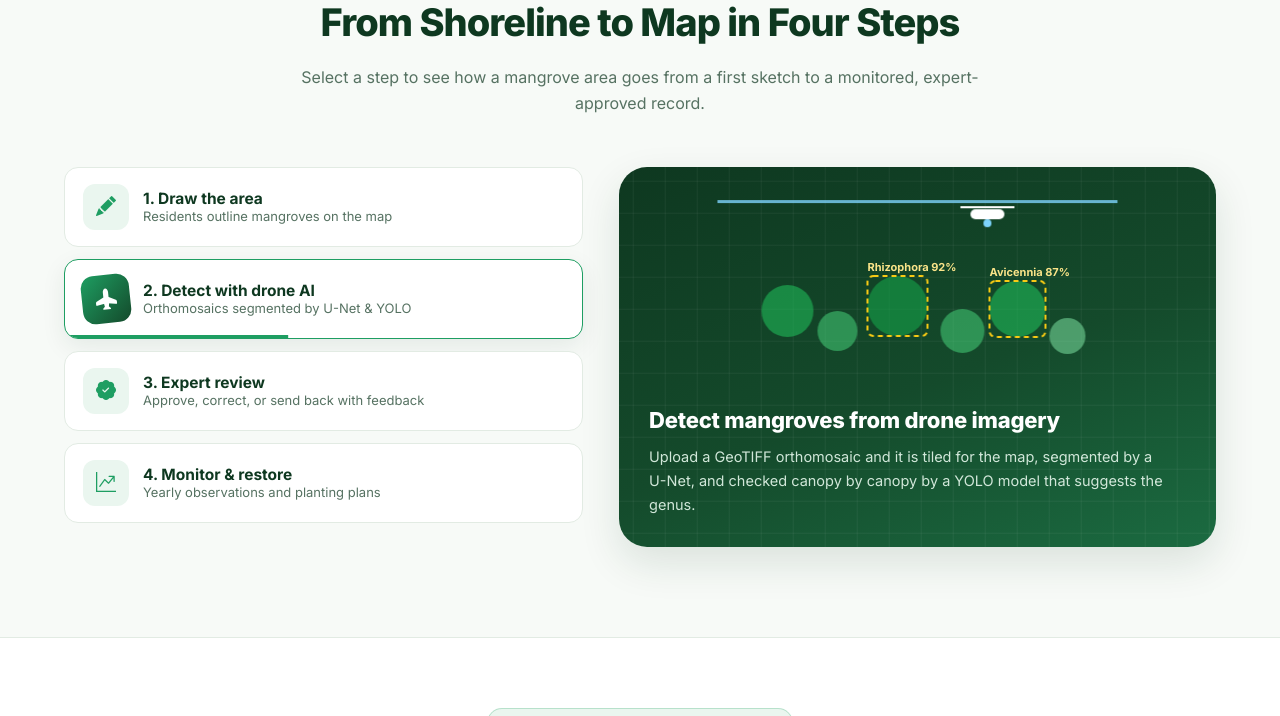
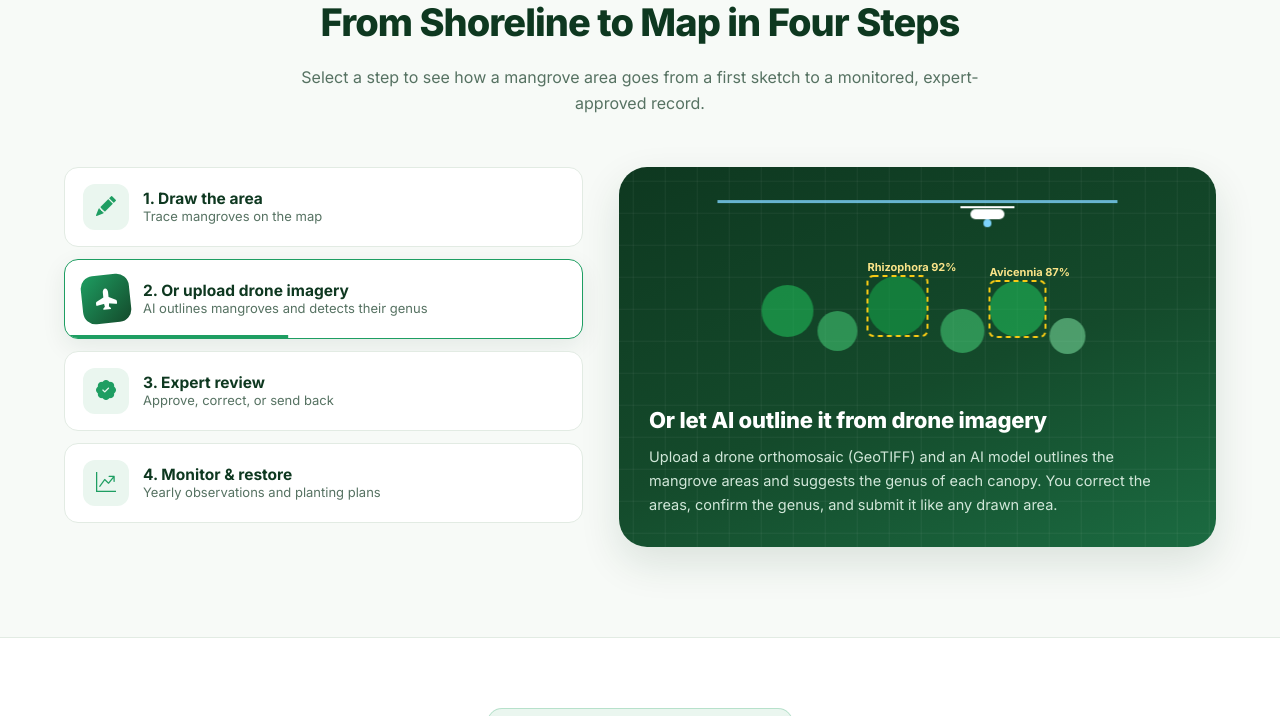
Before and after one commit to jing378/MangroveMap, a Laravel app: page / in a window 1280 px wide. Shown: the part 2232-2948 px from the top of the page. Run offline with Laravel 12, Linux system fonts and the light colour scheme; data that the repository does not hold is empty.

Commit message:
Clarify landing page hero eyebrow and How It Works steps
Co-Authored-By: Claude Opus 5.5 <noreply@anthropic.com>

```diff
--- a/resources/views/index.blade.php
+++ b/resources/views/index.blade.php
@@ -2641,7 +2641,7 @@
     <div class="hero-content">
       <div class="hero-eyebrow hero-enter" style="--d:0">
         <span class="pulse-dot"></span>
-        <span>Geospatial Environmental Intelligence &amp; Coastal Conservation</span>
+        <span>Southern Leyte, Philippines · Coastal Conservation</span>
       </div>
 
       <h1 class="hero-title hero-enter" style="--d:1">
@@ -2811,17 +2811,17 @@
       <ul class="how-steps" id="howSteps" role="tablist" aria-label="How MangroveMap works">
         <li><button type="button" class="how-step active" role="tab" aria-selected="true" aria-controls="howPanel0" data-step="0">
           <span class="how-step-num"><i class="bi bi-pencil-fill"></i></span>
-          <span><span class="how-step-title">1. Draw the area</span><br><span class="how-step-sub">Residents outline mangroves on the map</span></span>
+          <span><span class="how-step-title">1. Draw the area</span><br><span class="how-step-sub">Trace mangroves on the map</span></span>
           <span class="how-step-bar"></span>
         </button></li>
         <li><button type="button" class="how-step" role="tab" aria-selected="false" aria-controls="howPanel1" data-step="1" tabindex="-1">
           <span class="how-step-num"><i class="bi bi-airplane-fill"></i></span>
-          <span><span class="how-step-title">2. Detect with drone AI</span><br><span class="how-step-sub">Orthomosaics segmented by U-Net &amp; YOLO</span></span>
+          <span><span class="how-step-title">2. Or upload drone imagery</span><br><span class="how-step-sub">AI outlines mangroves and detects their genus</span></span>
           <span class="how-step-bar"></span>
         </button></li>
         <li><button type="button" class="how-step" role="tab" aria-selected="false" aria-controls="howPanel2" data-step="2" tabindex="-1">
           <span class="how-step-num"><i class="bi bi-patch-check-fill"></i></span>
-          <span><span class="how-step-title">3. Expert review</span><br><span class="how-step-sub">Approve, correct, or send back with feedback</span></span>
+          <span><span class="how-step-title">3. Expert review</span><br><span class="how-step-sub">Approve, correct, or send back</span></span>
           <span class="how-step-bar"></span>
         </button></li>
         <li><button type="button" class="how-step" role="tab" aria-selected="false" aria-controls="howPanel3" data-step="3" tabindex="-1">
@@ -2849,7 +2849,7 @@
             </svg>
           </div>
           <h3>Draw the mangrove boundary</h3>
-          <p>Residents trace mangrove stands on satellite imagery. The area is measured in hectares and matched to its barangay and municipality automatically.</p>
+          <p>Residents trace mangrove stands on satellite imagery and choose the genus. The area is measured in hectares and matched to its barangay and municipality automatically.</p>
         </div>
 
         {{-- Step 2: a drone sweeps over the canopy while a scan line passes. --}}
@@ -2880,8 +2880,8 @@
               </g>
             </svg>
           </div>
-          <h3>Detect mangroves from drone imagery</h3>
-          <p>Upload a GeoTIFF orthomosaic and it is tiled for the map, segmented by a U-Net, and checked canopy by canopy by a YOLO model that suggests the genus.</p>
+          <h3>Or let AI outline it from drone imagery</h3>
+          <p>Upload a drone orthomosaic (GeoTIFF) and an AI model outlines the mangrove areas and suggests the genus of each canopy. You correct the areas, confirm the genus, and submit it like any drawn area.</p>
         </div>
 
         {{-- Step 3: a submission card gets the expert's check mark. --}}
@@ -2898,7 +2898,7 @@
             </svg>
           </div>
           <h3>Experts review every submission</h3>
-          <p>Experts approve an area, correct its boundary, or reject it with feedback. Rejected areas can be revised and resubmitted, and only approved records reach the public map.</p>
+          <p>Experts approve an area, correct its boundary, or reject it with feedback. A rejected area can be revised and resubmitted within 7 days, and only approved records reach the public map.</p>
         </div>
 
         {{-- Step 4: yearly coverage bars grow. --}}
```
